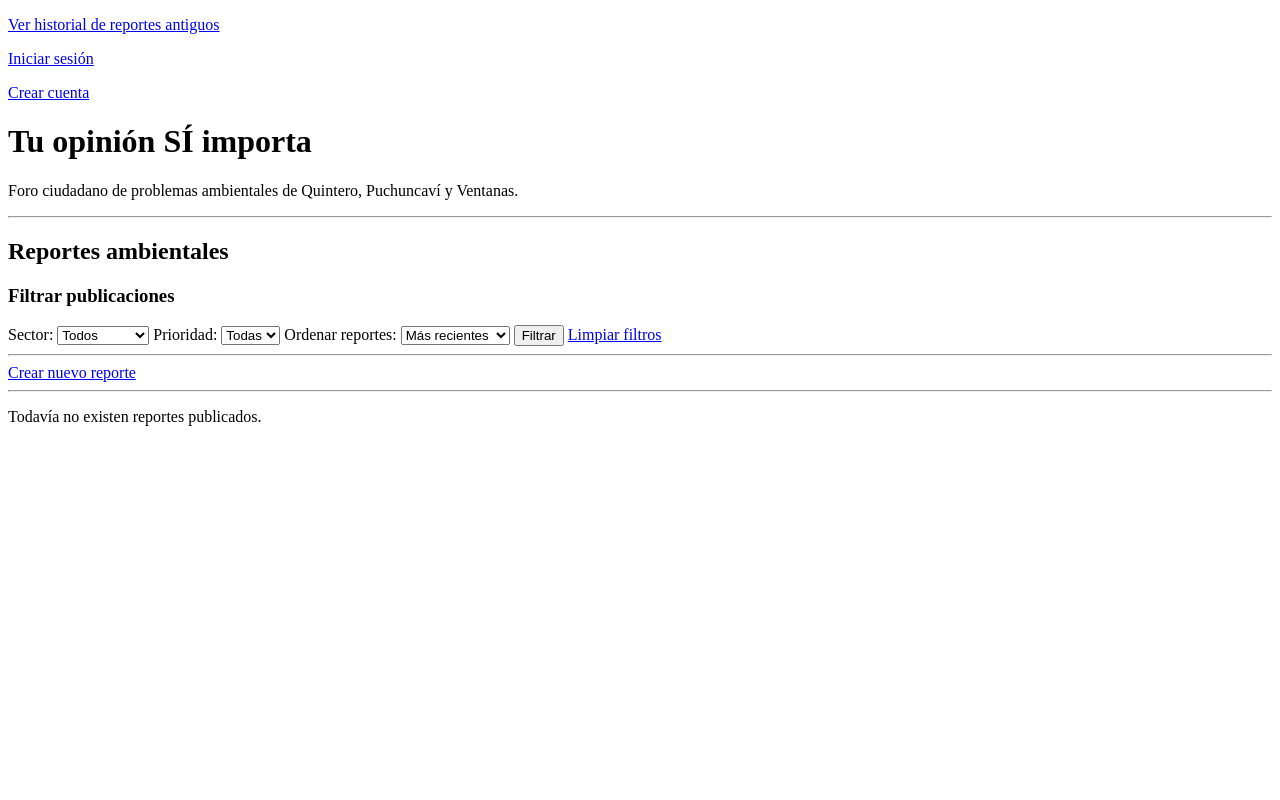
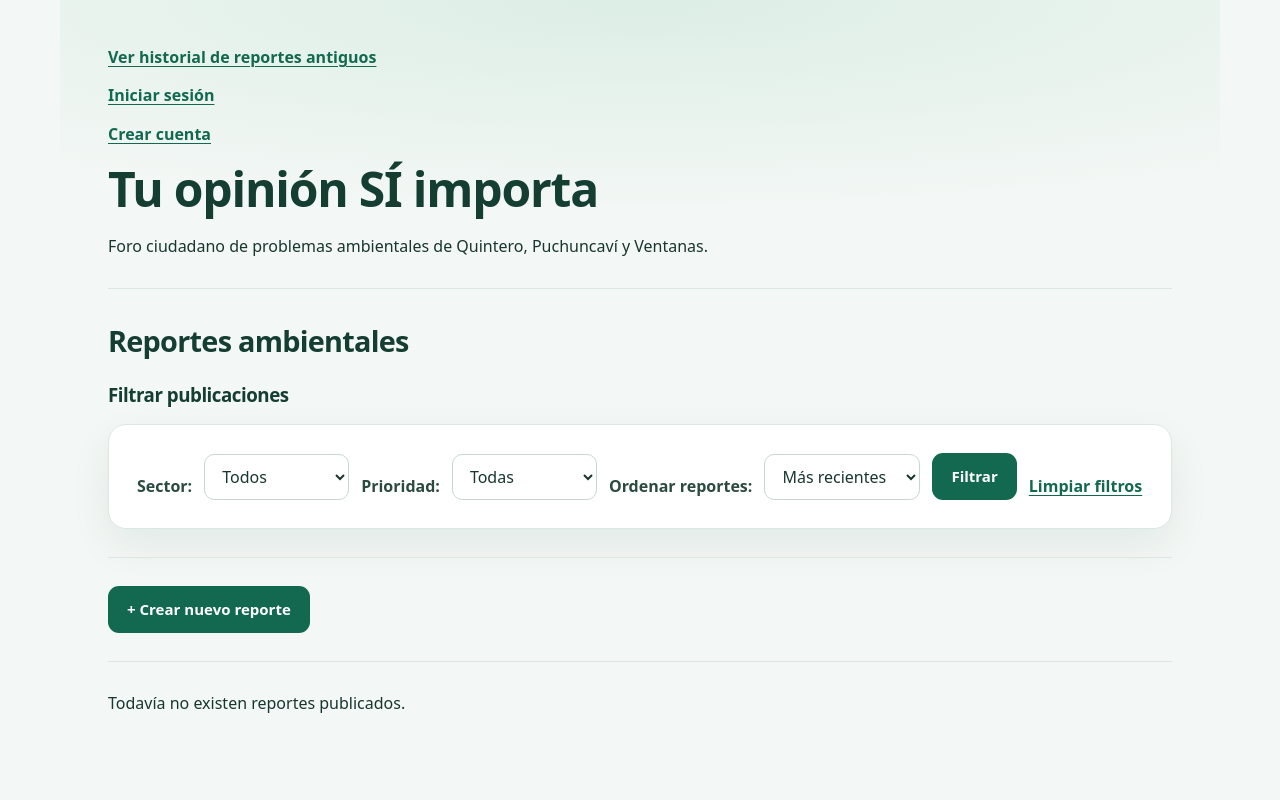
Before and after one commit to DiegoIWG/Proyecto-django-grupo-6, a Django app: page / in a window 1280 px wide. Run offline with Django 5.2, Linux system fonts and the light colour scheme; data that the repository does not hold is empty.

Commit message:
Un poquito de color y alguna decoracion

```diff
--- /dev/null
+++ b/reportes/static/reportes/css/estilos.css
@@ -0,0 +1,279 @@
+/*
+  Tu opinión SÍ importa
+  Estilo visual global — no modifica la lógica de Django ni MapLibre.
+  Guardar en: reportes/static/reportes/css/estilos.css
+*/
+
+:root {
+  color-scheme: light;
+  --fondo: #f3f7f5;
+  --superficie: #ffffff;
+  --superficie-suave: #edf5f1;
+  --texto: #18362f;
+  --texto-suave: #5b7067;
+  --primario: #12694f;
+  --primario-oscuro: #0d523e;
+  --borde: #dbe8e1;
+  --sombra: 0 16px 40px rgba(20, 62, 48, 0.07);
+  --radio: 18px;
+}
+
+* { box-sizing: border-box; }
+
+html {
+  min-width: 320px;
+  background: var(--fondo);
+  scroll-behavior: smooth;
+}
+
+body {
+  width: min(100%, 1160px);
+  min-height: 100vh;
+  margin: 0 auto;
+  padding: 32px clamp(18px, 4vw, 48px) 68px;
+  color: var(--texto);
+  font-family: system-ui, -apple-system, BlinkMacSystemFont, "Segoe UI", sans-serif;
+  font-size: 16px;
+  line-height: 1.65;
+  background: radial-gradient(ellipse 85% 210px at 50% 0, #dceee5 0%, transparent 100%);
+}
+
+h1, h2, h3, h4 {
+  color: #153e32;
+  line-height: 1.25;
+  letter-spacing: -0.025em;
+}
+
+h1 { margin: 0 0 14px; font-size: clamp(2rem, 4.6vw, 3rem); }
+h2 { margin: 34px 0 16px; font-size: clamp(1.35rem, 3vw, 1.8rem); }
+h3 { margin: 24px 0 12px; font-size: 1.17rem; }
+p { margin: 12px 0; }
+small, .texto-suave { color: var(--texto-suave); }
+
+hr {
+  height: 1px;
+  margin: 28px 0;
+  border: 0;
+  background: var(--borde);
+}
+
+a {
+  color: var(--primario);
+  font-weight: 600;
+  text-underline-offset: 3px;
+  transition: color 150ms ease;
+}
+a:hover { color: var(--primario-oscuro); }
+a:focus-visible, button:focus-visible, input:focus-visible,
+select:focus-visible, textarea:focus-visible {
+  outline: 3px solid #6cc8a4;
+  outline-offset: 3px;
+}
+
+/* Encabezado opcional para el foro */
+.barra-superior {
+  display: flex;
+  align-items: center;
+  justify-content: space-between;
+  flex-wrap: wrap;
+  gap: 14px;
+  padding: 14px 20px;
+  margin-bottom: 28px;
+  border: 1px solid var(--borde);
+  border-radius: 16px;
+  background: rgba(255, 255, 255, 0.90);
+}
+.barra-superior p { margin: 0; }
+.barra-superior form { display: inline; margin: 0; }
+.barra-superior .navegacion { display: flex; flex-wrap: wrap; align-items: center; gap: 14px; }
+
+.hero {
+  padding: clamp(24px, 4.6vw, 50px);
+  margin-bottom: 26px;
+  border: 1px solid #bcdcca;
+  border-radius: 24px;
+  background: linear-gradient(130deg, #e4f5ec, #f8fbf9 68%, #e7f4f0);
+  box-shadow: var(--sombra);
+}
+.hero h1 { margin-bottom: 12px; }
+.hero p { max-width: 680px; font-size: 1.05rem; color: #47665b; }
+.sobretitulo {
+  margin: 0 0 10px;
+  color: var(--primario);
+  text-transform: uppercase;
+  font-size: 0.77rem;
+  font-weight: 800;
+  letter-spacing: 0.12em;
+}
+
+/* Paneles y tarjetas */
+.panel, .reporte-card, .tarjeta {
+  border: 1px solid var(--borde);
+  border-radius: var(--radio);
+  background: var(--superficie);
+  box-shadow: var(--sombra);
+}
+.panel { padding: clamp(18px, 3vw, 28px); margin: 22px 0; }
+.reporte-card {
+  padding: 24px 26px;
+  margin: 18px 0;
+  transition: transform 160ms ease, box-shadow 160ms ease;
+}
+.reporte-card:hover {
+  transform: translateY(-2px);
+  box-shadow: 0 20px 44px rgba(20, 62, 48, 0.12);
+}
+.reporte-card h3 { margin: 0 0 12px; font-size: 1.35rem; }
+.reporte-card h3 a { text-decoration: none; }
+.reporte-card h3 a:hover { text-decoration: underline; }
+.reporte-card p { margin: 9px 0; }
+.reporte-card small { display: inline-block; margin-top: 4px; }
+.reporte-card hr { display: none; }
+
+/* Etiquetas de prioridad (opcional, requiere clases en HTML) */
+.etiqueta {
+  display: inline-flex;
+  align-items: center;
+  padding: 3px 10px;
+  border-radius: 999px;
+  font-size: 0.8rem;
+  font-weight: 750;
+  line-height: 1.5;
+}
+.prioridad-alta { background: #ffeded; color: #a32732; }
+.prioridad-media { background: #fff3d6; color: #875608; }
+.prioridad-baja { background: #e1f5e8; color: #126240; }
+
+/* Botones */
+button, input[type="submit"], .boton {
+  display: inline-flex;
+  align-items: center;
+  justify-content: center;
+  gap: 8px;
+  min-height: 42px;
+  padding: 10px 18px;
+  border: 1px solid transparent;
+  border-radius: 11px;
+  background: var(--primario);
+  color: #fff;
+  font: inherit;
+  font-size: 0.94rem;
+  font-weight: 700;
+  text-decoration: none;
+  cursor: pointer;
+  transition: background 150ms ease, transform 150ms ease, box-shadow 150ms ease;
+}
+button:hover, input[type="submit"]:hover, .boton:hover {
+  background: var(--primario-oscuro);
+  color: #fff;
+  transform: translateY(-1px);
+  box-shadow: 0 6px 14px rgba(18, 105, 79, 0.18);
+}
+button:disabled, input[type="submit"]:disabled { opacity: 0.55; cursor: not-allowed; transform: none; }
+.boton-secundario, button.secundario {
+  background: #edf5f0;
+  color: var(--primario);
+  border-color: #cbe4d5;
+}
+.boton-secundario:hover, button.secundario:hover { background: #dceee4; color: var(--primario-oscuro); }
+
+/* Campos: no se altera name, id, method ni los datos enviados */
+label { color: #2b4b40; font-weight: 700; }
+input:not([type="hidden"]):not([type="checkbox"]):not([type="radio"]):not([type="submit"]),
+select, textarea {
+  max-width: 100%;
+  min-height: 44px;
+  padding: 10px 13px;
+  border: 1px solid #c9d8cf;
+  border-radius: 10px;
+  background: #fff;
+  color: var(--texto);
+  font: inherit;
+  transition: border-color 150ms ease, box-shadow 150ms ease;
+}
+textarea { min-height: 125px; width: 100%; resize: vertical; }
+input:not([type="hidden"]):not([type="checkbox"]):not([type="radio"]):focus,
+select:focus, textarea:focus {
+  border-color: #49a77d;
+  box-shadow: 0 0 0 4px rgba(73, 167, 125, .13);
+}
+input[readonly] { background: #f1f6f3; color: #586d62; }
+form p label { display: block; margin-bottom: 6px; }
+form p input:not([type="checkbox"]):not([type="radio"]), form p select { width: min(100%, 650px); }
+form .helptext, .helptext { display: block; font-size: 0.87rem; color: var(--texto-suave); }
+form ul.errorlist, ul.errorlist {
+  list-style: none;
+  padding: 12px 15px;
+  margin: 10px 0;
+  border-radius: 10px;
+  background: #fff0f0;
+  color: #9f252b;
+}
+
+.filtros, .formulario-reporte, .formulario-cuenta {
+  padding: clamp(18px, 3vw, 28px);
+  margin: 18px 0 24px;
+  border: 1px solid var(--borde);
+  border-radius: var(--radio);
+  background: var(--superficie);
+  box-shadow: var(--sombra);
+}
+.filtros {
+  display: flex;
+  align-items: end;
+  gap: 12px;
+  flex-wrap: wrap;
+}
+.filtros label { margin: 0; }
+.filtros select { width: auto; min-width: 145px; }
+.formulario-reporte h3 { margin-top: 30px; }
+.formulario-reporte > button[type="submit"] { margin-top: 20px; }
+
+/* MapLibre: conserva sus controles e interacción */
+#mapa, #mapa_reporte {
+  display: block;
+  width: 100%;
+  min-height: 350px;
+  border-radius: 15px;
+  overflow: hidden;
+  border: 1px solid #c8dbd0;
+  box-shadow: 0 6px 20px rgba(20, 62, 48, 0.06);
+}
+#mapa { height: 420px; }
+#mapa_reporte { height: 350px; }
+#mensaje_mapa {
+  padding: 11px 14px;
+  border-left: 4px solid #65ae8a;
+  border-radius: 0 9px 9px 0;
+  background: var(--superficie-suave);
+  color: #365f4b;
+  font-size: 0.93rem;
+}
+
+/* Listas y textos auxiliares */
+ul, ol { padding-left: 24px; }
+li { margin: 4px 0; }
+.texto-vacio {
+  padding: 28px;
+  border: 1px dashed #bad7c8;
+  border-radius: 14px;
+  background: #f8fbf9;
+  color: var(--texto-suave);
+}
+
+@media (max-width: 700px) {
+  body { padding: 16px 15px 42px; }
+  .hero { border-radius: 18px; padding: 24px 20px; }
+  .reporte-card { padding: 19px; }
+  .filtros { display: block; }
+  .filtros label { display: block; margin: 12px 0 5px; }
+  .filtros select, .filtros button { width: 100%; margin-bottom: 8px; }
+  .filtros a { display: inline-block; padding: 5px 0; }
+  #mapa { height: 330px; min-height: 330px; }
+  #mapa_reporte { height: 300px; min-height: 300px; }
+}
+
+@media (prefers-reduced-motion: reduce) {
+  html { scroll-behavior: auto; }
+  *, *::before, *::after { transition: none !important; animation: none !important; }
+}
--- a/reportes/templates/reportes/inicio.html
+++ b/reportes/templates/reportes/inicio.html
@@ -1,7 +1,14 @@
+{% load static %}
+
 <!DOCTYPE html>
 <html lang="es">
 <head>
     <meta charset="UTF-8">
+    <meta name="viewport" content="width=device-width, initial-scale=1.0">
+
+    <link rel="stylesheet"
+        href="{% static 'reportes/css/estilos.css' %}">
+
     <title>Tu opinión SÍ importa</title>
 
     <p>
@@ -67,7 +74,7 @@
 
     <h3>Filtrar publicaciones</h3>
 
-    <form method="GET">
+    <form method="GET" class='filtros'>
 
         <label for="sector">Sector:</label>
 
@@ -123,13 +130,15 @@
 
     <hr>
 
-    <a href="{% url 'crear_reporte' %}">
-    Crear nuevo reporte
+    <a href="{% url 'crear_reporte' %}"
+        class="boton">
+        + Crear nuevo reporte
     </a>
 
     <hr>
 
     {% for reporte in reportes %}
+        <article class="reporte-card">
 
         <h3>
             <a href="{% url 'detalle_reporte' reporte.id %}">
@@ -139,7 +148,9 @@
 
         <p>
             <strong>Prioridad:</strong>
-            {{ reporte.prioridad }}
+            <span class="etiqueta prioridad-{{ reporte.prioridad|lower }}">
+                {{ reporte.prioridad }}
+            </span>
             ({{ reporte.puntaje }} puntos)
         </p>
 
@@ -167,7 +178,7 @@
         </p>
 
         <hr>
-
+        </article>
     {% empty %}
 
         <p>Todavía no existen reportes publicados.</p>
```
Also changed, not shown: reportes/templates/reportes/comentar_reporte.html (+7 -0 lines), reportes/templates/reportes/crear_reporte.html (+8 -1 lines), reportes/templates/reportes/detalle_reporte.html (+7 -0 lines), reportes/templates/reportes/historial.html (+7 -0 lines), reportes/templates/reportes/iniciar_sesion.html (+7 -0 lines), reportes/templates/reportes/mis_reportes.html (+7 -0 lines), reportes/templates/reportes/registrarse.html (+8 -0 lines), reportes/templates/reportes/solicitar_apelacion.html (+7 -0 lines).
